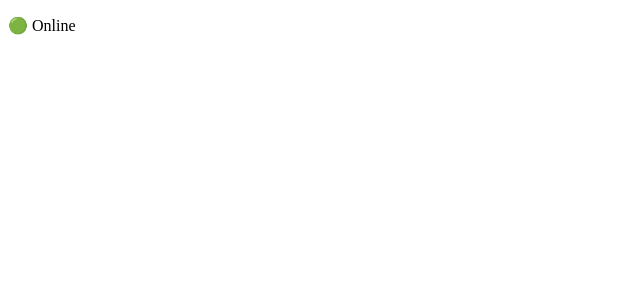
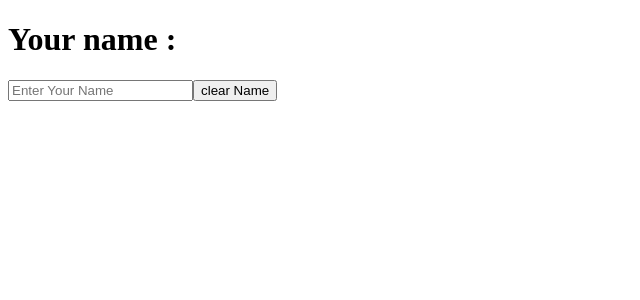
Before and after one commit to ishwar-ai/ReactJs, a React (Vite) app in the folder Alldemo/: page / in a window 1280 px wide. Shown: the top 300 px of the page, without its empty margins (0-640 px from the left). Built offline with nearby package versions, Linux system fonts and the light colour scheme.

Commit message:
fun passing in useState  with examples

```diff
--- a/Alldemo/src/App.tsx
+++ b/Alldemo/src/App.tsx
@@ -8,6 +8,9 @@ import { Toolbar } from "./event/Toolbar";
 import { StatusIndicator } from "./Hooks/CustomHookDemo";
 import { MyComponent } from "./Hooks/UseEffectsDemo";
 import Timer from "./Hooks/useRefDemo";
+import ExampleThree from "./passing fun as a value/components/ExampleThree";
+import ExampleTwo from "./passing fun as a value/components/ExampleTwo";
+import FunValue from "./passing fun as a value/FunValue";
 
 // const ValidPassword = () => <h1>Valid Password</h1>;
 // const InvalidPassword = () => <h1>Invalid Password</h1>;
@@ -77,7 +80,10 @@ const App = () => {
     // <Video/>
     // <MyComponent/>
     // <Timer/>
-    <StatusIndicator/>
+    // <StatusIndicator/>
+    // <FunValue/>
+    // <ExampleTwo/>
+    <ExampleThree />
   );
 };
 
--- /dev/null
+++ b/Alldemo/src/passing fun as a value/FunValue.tsx
@@ -0,0 +1,12 @@
+import ExampleOne from "./components/ExampleOne"
+
+
+const FunValue = () => {
+  return (
+    <div>
+        <ExampleOne />
+    </div>
+  )
+}
+
+export default FunValue
--- /dev/null
+++ b/Alldemo/src/passing fun as a value/components/ExampleThree.tsx
@@ -0,0 +1,31 @@
+import { useEffect, useState } from "react"
+
+const ExampleThree = () => {
+    const [name , setName] = useState(()=>{
+        const savedName = localStorage.getItem("name")
+        return savedName ?  JSON.parse(savedName) : ""
+    })
+
+
+    useEffect(()=>{
+        localStorage.setItem("name", JSON.stringify(name))
+    },[name])
+
+    const hnadleChange =(e) =>{
+        setName(e.target.value)
+    }
+
+    const hnadleClear = () => {
+        setName("")
+    }
+
+  return (
+    <div>
+        <h1>Your name : {name} </h1>
+        <input type="text" value={name} onChange={hnadleChange} placeholder="Enter Your Name" />
+        <button onClick={hnadleClear}>clear Name</button>
+    </div>
+  )
+}
+
+export default ExampleThree
--- /dev/null
+++ b/Alldemo/src/passing fun as a value/components/ExampleTwo.tsx
@@ -0,0 +1,22 @@
+import { useState } from "react"
+
+ const ExampleTwo = () => {
+
+    const [randomNewNumber, setRandomNewNumber ] = useState(()=>{
+       return Math.floor(Math.random() * 100)
+    })
+
+
+    const generateNewRandomNumber = () =>{
+        const newNumber = Math.floor(Math.random() * 100);
+        setRandomNewNumber(newNumber)
+    }
+  return (
+    <div>
+        <h1>Random Number : {randomNewNumber} </h1>
+        <button onClick={generateNewRandomNumber}>Generate New Number</button>
+    </div>
+  )
+}
+
+export default ExampleTwo
```
Also changed, not shown: Alldemo/src/passing fun as a value/components/ExampleOne.tsx (added, +25 -0 lines).
